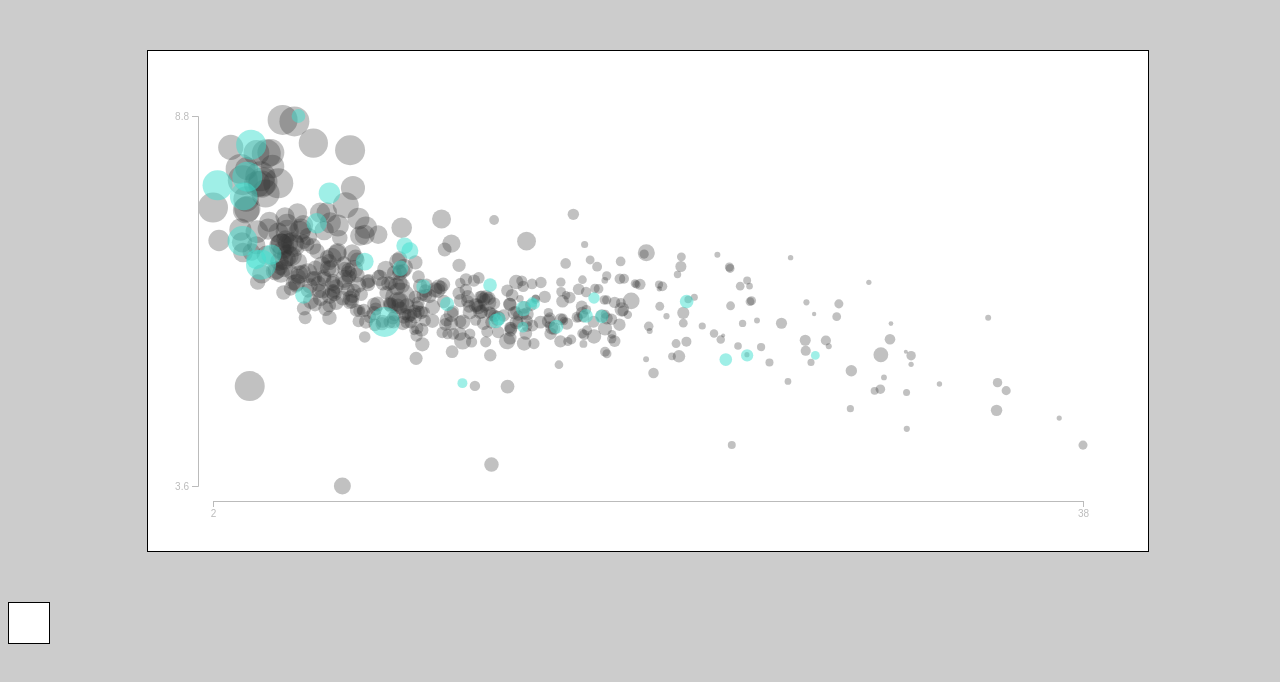
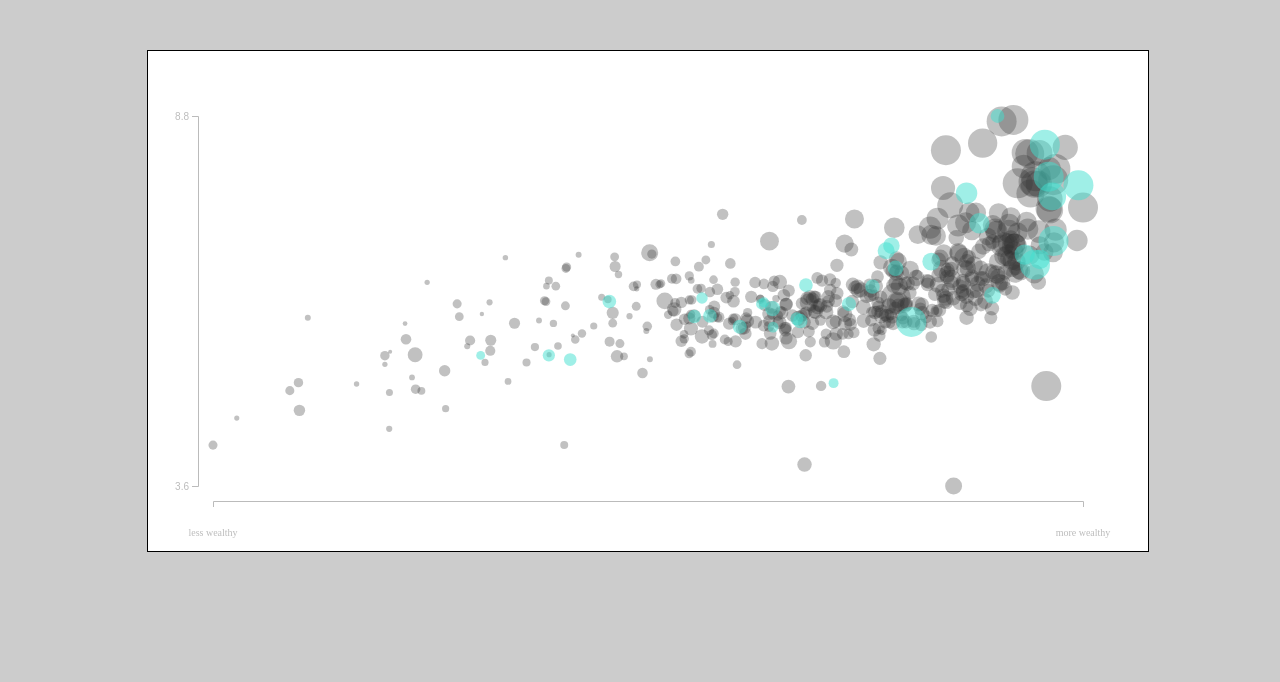
Before and after one commit to luiz-flamorim/d3training, a plain HTML site: page index.html in a window 1280 px wide. Drawn offline with nearby package versions, Linux system fonts and the light colour scheme.

Commit message:
course finished

```diff
--- a/css/style.css
+++ b/css/style.css
@@ -22,11 +22,16 @@ stroke: #bbb;
 .axis text{
     fill: #bbb;
 }
+.axisLabel{
+    fill: #bbb;
+    font: sans-serif;
+    font-size: 10px;
+}
 
 #tooltip{
     position: absolute;
     background-color: #ffffff;
     padding: 20px;
     border: solid 1px black;
-    /* opacity: 0; */
+    opacity: 0;
 }
--- a/index.html
+++ b/index.html
@@ -6,17 +6,18 @@
     <meta name="viewport" content="width=device-width, initial-scale=1.0">
     <link href="css/style.css" rel="stylesheet" type="text/css" />
     <script src="https://d3js.org/d3.v6.min.js"></script>
+    <!-- <script src="https://d3js.org/d3.v5.min.js"></script> -->
 
     <title>Boston Housing Visualization</title>
 </head>
 
 <body>
 
-<div id="chart"></div>
+    <div id="chart"></div>
+    <div id="tooltip"></div>
 
-<div id="tooltip"></div>
-
-<script src="js/app.js"></script>
+    <script src="js/app.js"></script>
 
 </body>
+
 </html>
--- a/js/app.js
+++ b/js/app.js
@@ -29,7 +29,7 @@ circles = d3.csv('data/boston-housing.csv')
         })
 
         xScale = d3.scaleLinear()
-            .domain([xMinMax[0], xMinMax[1]])
+            .domain([xMinMax[1], xMinMax[0]])
             .range([(margin + rValues[1]), (width - margin - rValues[1])])
         yScale = d3.scaleLinear()
             .domain([yMinMax[1], yMinMax[0]])
@@ -46,8 +46,12 @@ circles = d3.csv('data/boston-housing.csv')
             .enter()
             .append('circle')
             .attr('class', 'dot')
-            .attr('cx', width/2)
-            .attr('cy', height/2)
+            .attr('cx', function (d) {
+                return xScale(d.poor);
+            })
+            .attr('cy', function (d) {
+                return yScale(d.rooms);
+            })
             .attr('r', 0)
             .attr('fill', function (d) {
                 return cScale(d.charles)
@@ -55,16 +59,25 @@ circles = d3.csv('data/boston-housing.csv')
             .style('opacity', function (d) {
                 return d.charles == 1 ? 0.5 : 0.3;
             })
-            .on('mouseover',function(d){
-                let info = d.poor
+            .on('mouseover', function (event, d) {
+                console.log(svg.select('circle'))
+                info = 'X = Poor families ' + d.poor + '<br />'
+                info += 'Y = Number of rooms ' + d.rooms + '<br />'
+                info += 'Radius = Property value ' + d.value + '<br />'
                 d3.select('#tooltip')
                     .html(info)
+                    .style('left', (event.pageX - 80) + 'px')
+                    .style('top', (event.pageY - 150) + 'px')
+                    .style('opacity', 0.8)
 
-
+            })
+            .on('mouseout', function (event, d) {
+                d3.select('#tooltip')
+                    .style('opacity', 0)
             })
 
         xAxis = d3.axisBottom(xScale)
-            .tickValues([xMinMax[0], xMinMax[1]])
+            .ticks(0)
         xAxisG = svg.append('g')
             .attr('id', 'xAxis')
             .attr('class', 'axis')
@@ -79,21 +92,30 @@ circles = d3.csv('data/boston-housing.csv')
         yAxisG.call(yAxis)
             .attr('transform', 'translate(' + (margin) + ',0)')
 
+        svg.append('text')
+            .attr('x', xScale(xMinMax[0]))
+            .attr('y', yScale(yMinMax[0]) + margin)
+            .attr('class','axisLabel')
+            .attr('text-anchor','middle')
+            .text('more wealthy')
+        svg.append('text')
+            .attr('x', xScale(xMinMax[1]))
+            .attr('y', yScale(yMinMax[0]) + margin)
+            .attr('class','axisLabel')
+            .attr('text-anchor','middle')
+            .text('less wealthy')
+
         update();
     });
 
 function update() {
     circles.transition()
         .delay(function (d, i) {
-            return i * 5
+            return i * 3
         })
         .attr('r', function (d) {
             return rScale(d.value)
         })
-        .attr('cx',function (d) {
-            return xScale(d.poor);
-        })
-        .attr('cy', function (d) {
-            return yScale(d.rooms);
-        })
+
+
 }
```
